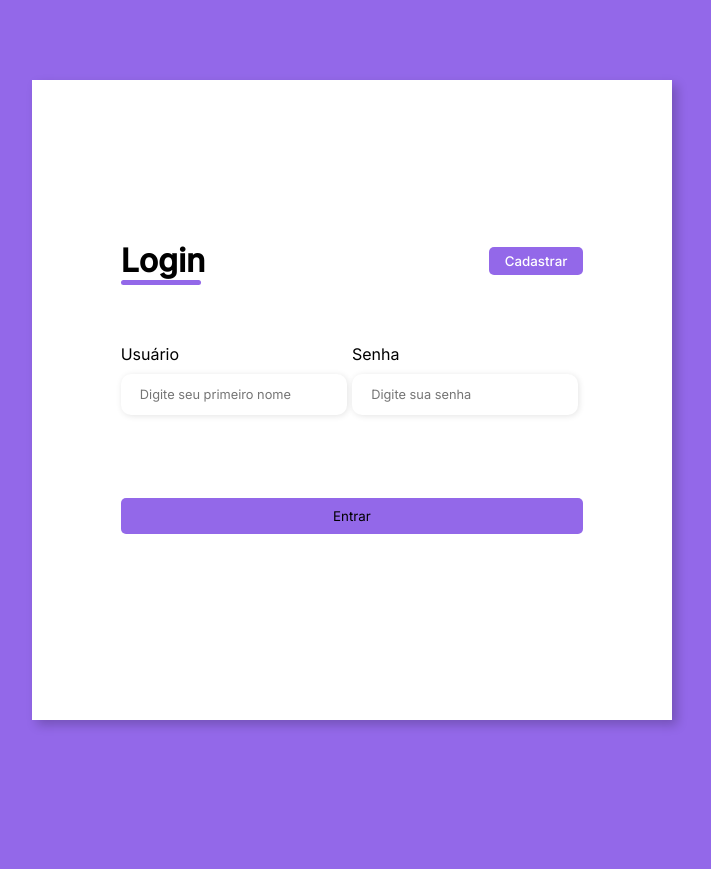
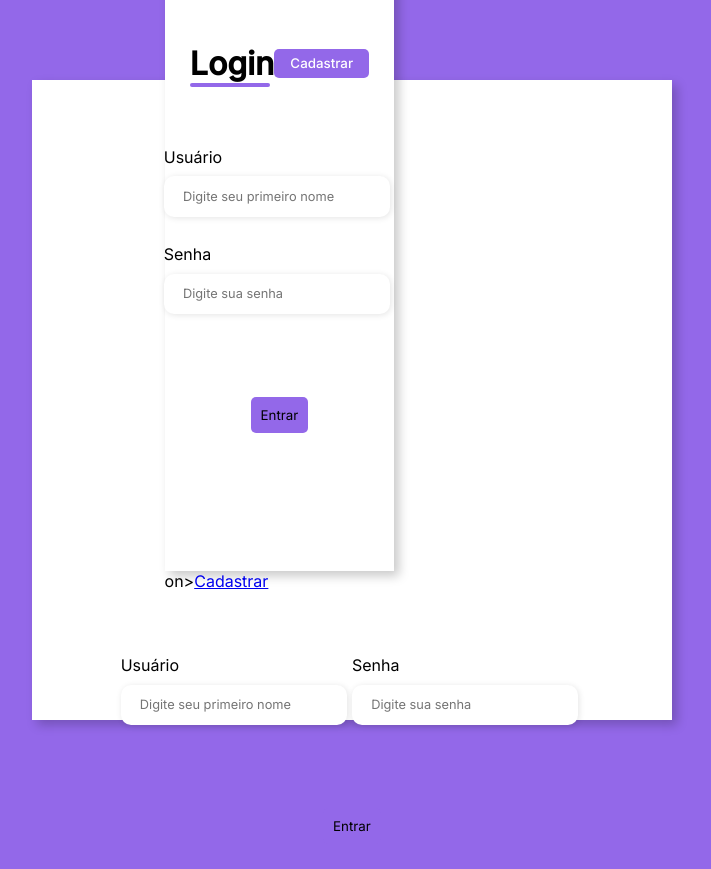
Before and after one commit to GabrielDeVieira/ProjetoLivros, a Django app: page / in a window 1280 px wide. Shown: the whole page, without its empty margins (288-999 px from the left). Before the commit the page ends 728 px from the top, so only its background shows below. Run offline with Django 4.2, Linux system fonts and the light colour scheme.

Commit message:
Update login.html

```diff
--- a/livros/templates/login.html
+++ b/livros/templates/login.html
@@ -23,7 +23,60 @@
                         <h1>Login</h1>
                     </div>
                     <div class="login-button">
-                        <button><a href="cadastro-usuario.html">Cadastrar</a> </button>
+                        <butt{% load static %}
+<!DOCTYPE html>
+<html lang="pt-br">
+
+<head>
+    <meta charset="UTF-8">
+    <meta http-equiv="X-UA-Compatible" content="IE=edge">
+    <meta name="viewport" content="width=device-width, initial-scale=1.0">
+    <link rel="stylesheet" href="{% static 'css/style-cadastro.css' %}">
+    <title>Cadastro de livros</title>
+    <link rel="icon" type="image/x-icon" href="{% static 'img/favicon.ico' %}" />
+</head>
+
+<body>
+    <div class="container">
+        <div class="form-image">
+
+        </div>
+        <div class="form">
+            <form action= "{% url 'login' %}" method="POST">{% csrf_token %}
+                <div class="form-header">
+                    <div class="title">
+                        <h1>Login</h1>
+                    </div>
+                    <div class="login-button">
+                        <button><a href="/cadastro">Cadastrar</a> </button>
+                    </div>
+                </div>
+                <div class="input-group">
+                    <div class="input-box">
+                        <label for="firstname">Usuário</label>
+                        <input id="firstname" type="text" name="username" placeholder="Digite seu primeiro nome" required>
+                    </div>
+
+
+                    <div class="input-box">
+                        <label for="password">Senha</label>
+                        <input id="password" type="password" name="senha" placeholder="Digite sua senha" required>
+                    </div>
+
+
+                </div>
+
+
+
+                <div class="continue-button">
+                    <button type="submit">Entrar</a> </button>
+                </div>
+            </form>
+        </div>
+    </div>
+</body>
+
+</html>on><a href="cadastro-usuario.html">Cadastrar</a> </button>
                     </div>
                 </div>
                 <div class="input-group">
```
